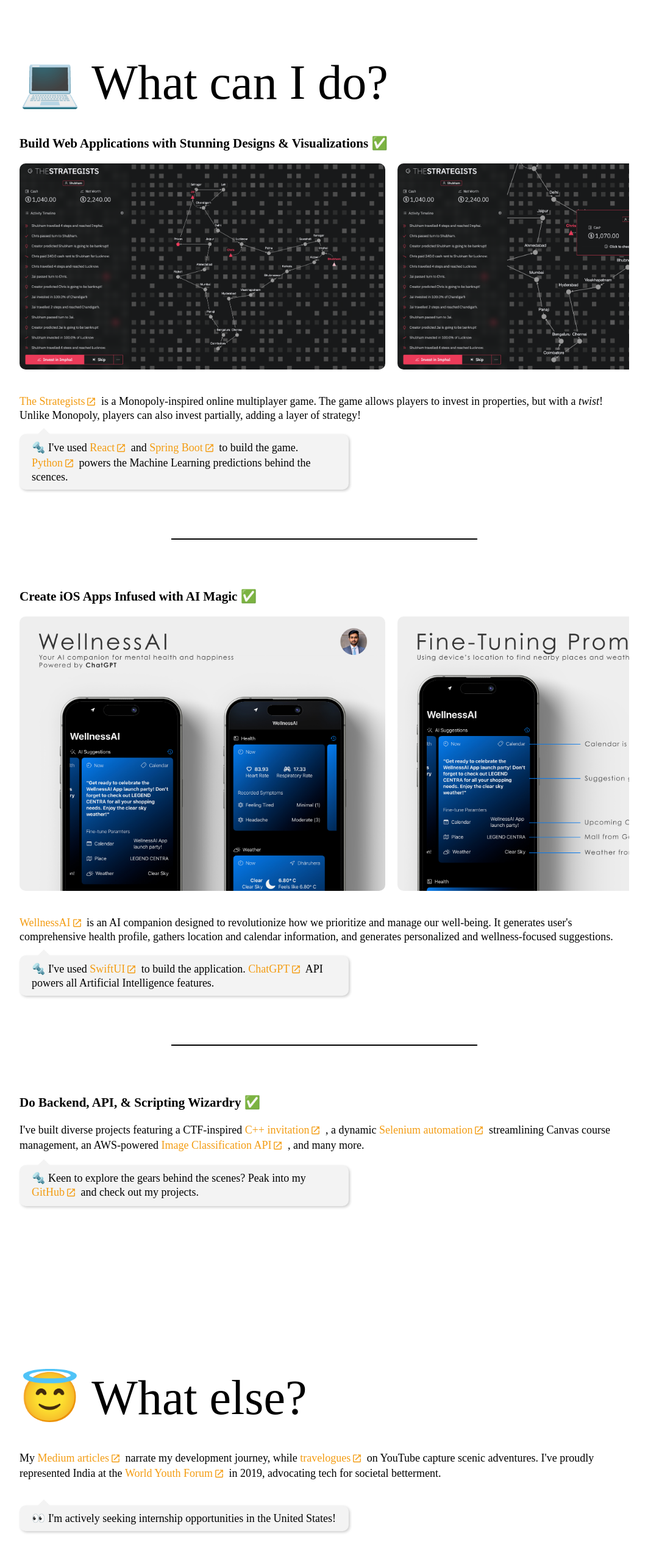
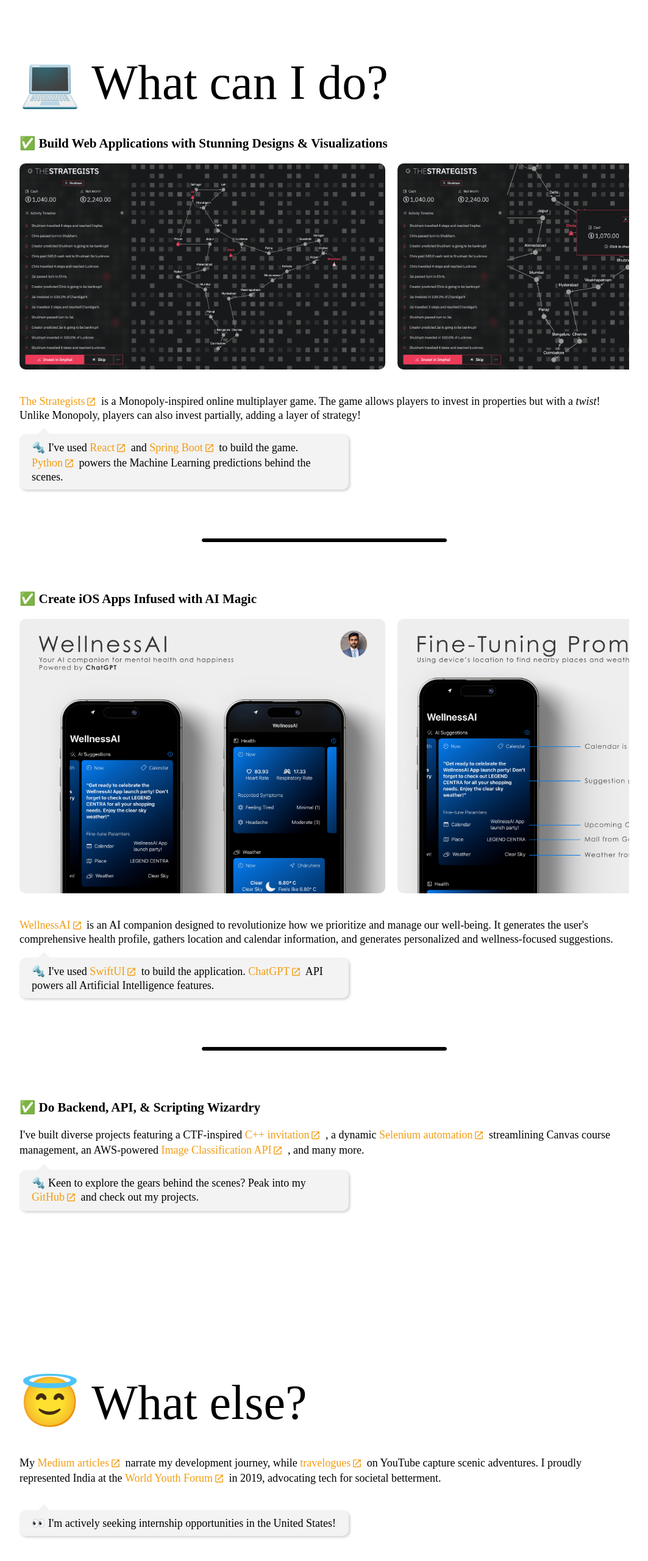
Before and after one commit to shubham1chawla/shubham1chawla.github.io, a plain HTML site: page index.html in a window 1280 px wide. Shown: the part 1512-4072 px from the top of the page at 61% size, without its empty margins (108-1171 px from the left). Drawn offline with Linux system fonts and the light colour scheme; a web font is replaced by a local one.

Commit message:
fixed typos and emojis

```diff
--- a/css/style.css
+++ b/css/style.css
@@ -27,9 +27,12 @@
 }
 
 hr {
-    width: min(50rem, 50%);
+    width: min(50rem, 40%);
+    height: 4px;
+    background-color: black;
     margin: var(--large-unit) auto;
     border: 1px solid black;
+    border-radius: var(--small-unit);
 }
 
 a,
--- a/index.html
+++ b/index.html
@@ -64,7 +64,7 @@
 
             <!-- The Strategists -->
             <div class="projects__project">
-                <h3>Build Web Applications with Stunning Designs & Visualizations &#x2705;</h3>
+                <h3> &#x2705; Build Web Applications with Stunning Designs & Visualizations</h3>
                 <div class="slides">
                     <div class="slide slide-16-9" style="--background-url: url(../assets/web-01.png)"></div>
                     <div class="slide slide-16-9" style="--background-url: url(../assets/web-02.png)"></div>
@@ -76,7 +76,7 @@
                 <p class="description">
                     <a href="https://github.com/shubham1chawla/the-strategists-remastered" target="_blank">The Strategists</a>
                     is a Monopoly-inspired online multiplayer game.
-                    The game allows players to invest in properties, but with a <i>twist</i>!
+                    The game allows players to invest in properties but with a <i>twist</i>!
                     Unlike Monopoly, players can also invest partially, adding a layer of strategy!
                 </p>
                 <p class="bubble">
@@ -86,7 +86,7 @@
                     <a href="https://spring.io/projects/spring-boot/" target="_blank">Spring Boot</a>
                     to build the game.
                     <a href="https://www.python.org/" target="_blank">Python</a>
-                    powers the Machine Learning predictions behind the scences.
+                    powers the Machine Learning predictions behind the scenes.
                 </p>
             </div>
 
@@ -94,7 +94,7 @@
 
             <!-- Wellness AI -->
             <div class="projects__project">
-                <h3>Create iOS Apps Infused with AI Magic &#x2705;</h3>
+                <h3> &#x2705; Create iOS Apps Infused with AI Magic</h3>
                 <div class="slides">
                     <div class="slide slide-4-3" style="--background-url: url(../assets/ios-01.jpg)"></div>
                     <div class="slide slide-4-3" style="--background-url: url(../assets/ios-02.jpg)"></div>
@@ -107,7 +107,7 @@
                 <p class="description">
                     <a href="https://github.com/shubham1chawla/WellnessAI" target="_blank">WellnessAI</a>
                     is an AI companion designed to revolutionize how we prioritize and manage our well-being.
-                    It generates user's comprehensive health profile, gathers location and calendar information,
+                    It generates the user's comprehensive health profile, gathers location and calendar information,
                     and generates personalized and wellness-focused suggestions.
                 </p>
                 <p class="bubble">
@@ -123,7 +123,7 @@
 
             <!-- Wellness AI -->
             <div class="projects__project">
-                <h3>Do Backend, API, & Scripting Wizardry &#x2705;</h3>
+                <h3> &#x2705; Do Backend, API, & Scripting Wizardry</h3>
                 <p class="description">
                     I've built diverse projects featuring a CTF-inspired
                     <a href="https://github.com/shubham1chawla/invitation" target="_blank">C++ invitation</a>
@@ -155,7 +155,7 @@
                 <a href="https://medium.com/@shuchawl" target="_blank">Medium articles</a>
                 narrate my development journey, while
                 <a href="https://www.youtube.com/channel/UCCbki2O-rbIowkFsRJC2DrA" target="_blank">travelogues</a>
-                on YouTube capture scenic adventures. I've proudly represented India at the
+                on YouTube capture scenic adventures. I proudly represented India at the
                 <a href="https://wyfegypt.com/" target="_blank">World Youth Forum</a>
                 in 2019, advocating tech for societal betterment.
             </p>
@@ -175,14 +175,14 @@
         <main>
             <p>
                 Let's Talk Code and Creativity! Reach out and spark a conversation.
-                Whether it's about collaboration, projects, or the endless possibilities in the world of tech, my inbox is open.
-                Drop me a line at <i>shuchawl (at) gmail (dot) com</i> and let's turn ideas into innovation!
+                Whether it's about collaboration, projects, or the endless possibilities in the tech world, my inbox is open.
+                Drop me a line at <i>shuchawl (at) gmail (dot) com</i>, and let's turn ideas into innovation!
             </p>
         </main>
         <footer>
             <p class="bubble">
                 &#x1F64F; Thank you for visiting! <br />
-                Designed with &#x1FA77; by Shubham Chawla
+                Designed with &#x1F496; by Shubham Chawla
             </p>
         </footer>
     </section>
--- a/js/main.js
+++ b/js/main.js
@@ -1,6 +1,6 @@
 // Adding on click for scroll down button
 document.getElementById('scroll-down').addEventListener('click', () => {
-    const height = 0.8 * document.documentElement.clientHeight;
+    const height = document.documentElement.clientHeight - 100;
     window.scrollTo({ top: height, behavior: 'smooth' });
 });
 
```
